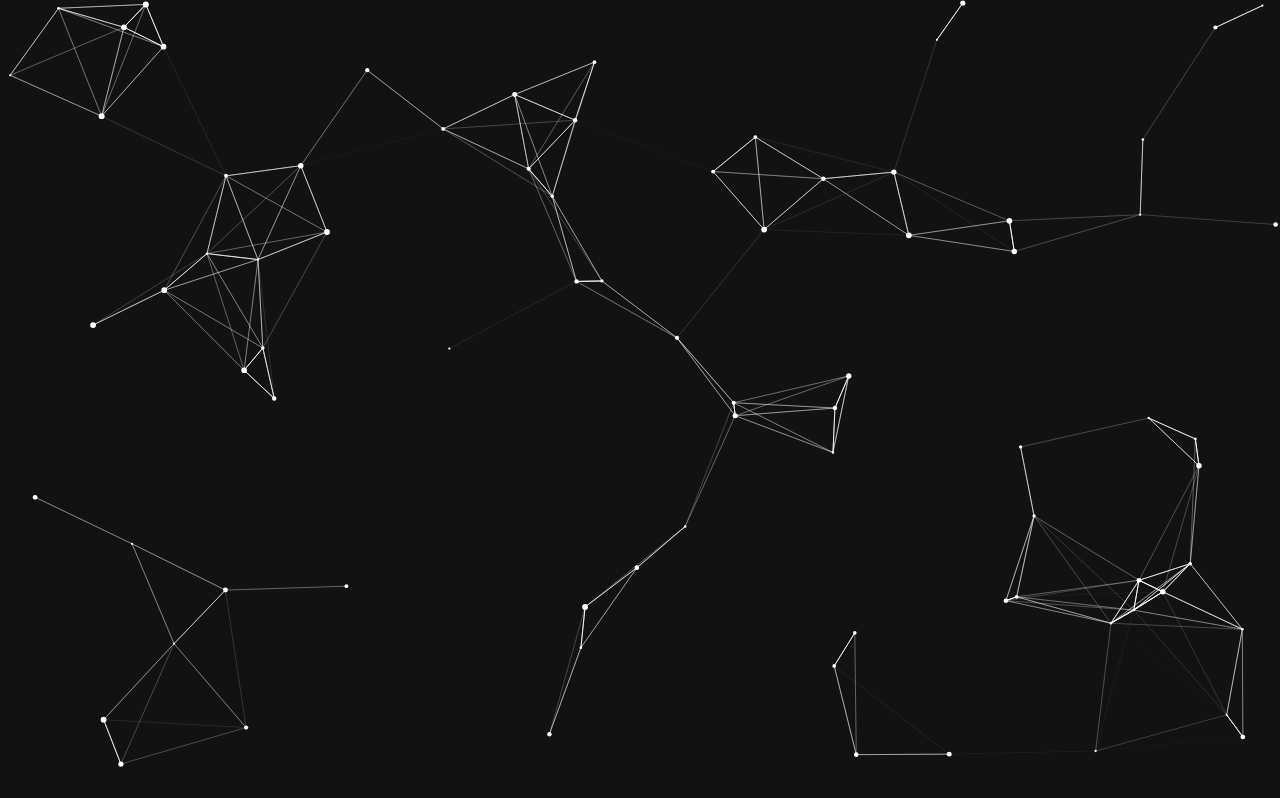
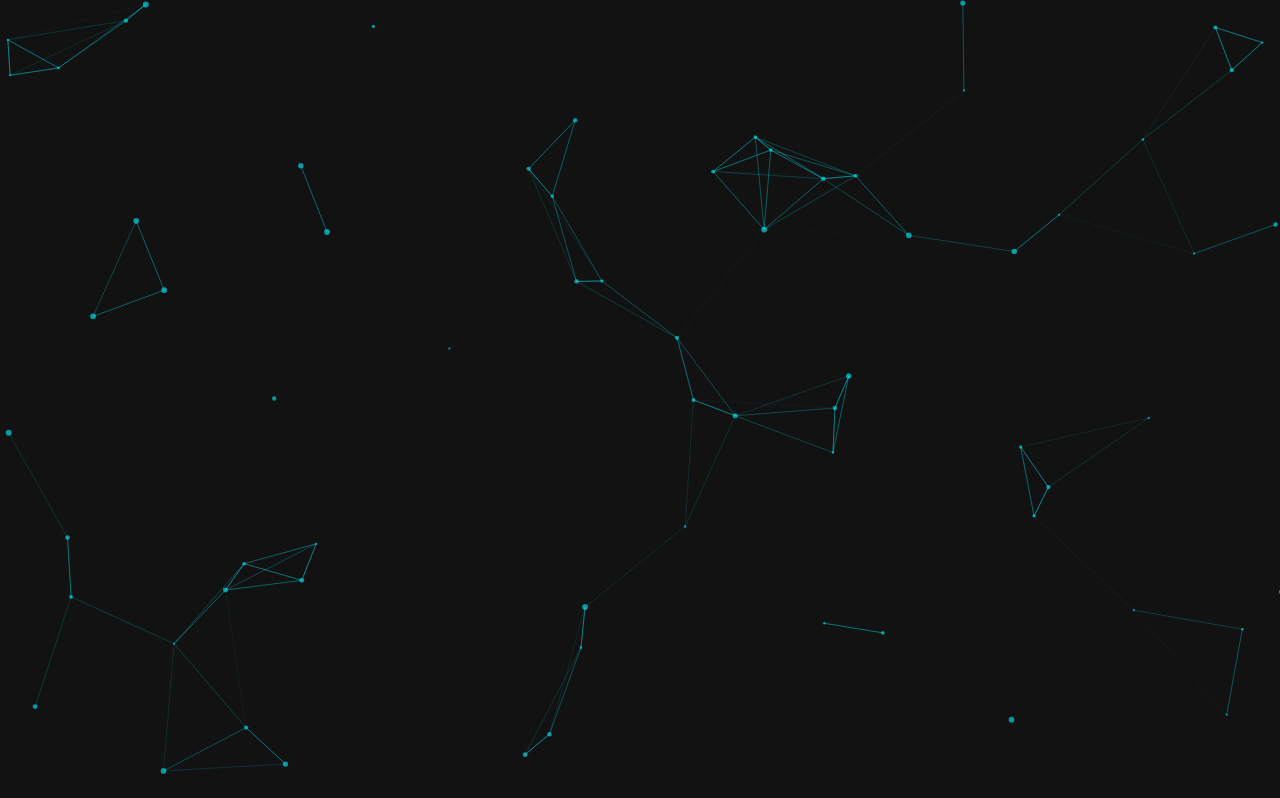
Before and after one commit to AarKasybee/Kasbeet-Engineering-Studios, a React (Create React App) app: page / in a window 1280 px wide. Shown: the top 798 px of the page. Built offline with nearby package versions, Linux system fonts and the light colour scheme.

Commit message:
particles improv

```diff
--- a/src/components/ParticlesBackground.js
+++ b/src/components/ParticlesBackground.js
@@ -13,26 +13,56 @@ function ParticlesBackground() {
   init={particlesInit}
   options={{
     background: {
-          color: "#121212", // matches your dark theme
+      color: "#121212", // dark engineering theme background
+    },
+    fullScreen: {
+      enable: true,
+      zIndex: 0, // ensures particles stay behind your content
     },
     particles: {
-          color: { value: "#ffffff" },
+      number: {
+        value: 60, // balanced count for performance
+        density: { enable: true, area: 800 },
+      },
+      color: {
+        value: "#00f0ff", // neon cyan glow (tech vibe)
+      },
       links: {
         enable: true,
-            color: "#ffffff",
+        color: "#00f0ff",
         distance: 150,
+        opacity: 0.4,
+        width: 1,
       },
       move: {
         enable: true,
         speed: 2,
+        direction: "none",
+        random: false,
+        straight: false,
+        outModes: { default: "out" },
       },
-          number: {
-            value: 80,
+      opacity: {
+        value: 0.6,
+        anim: { enable: false },
       },
       size: {
         value: { min: 1, max: 3 },
       },
+      shape: {
+        type: "circle",
       },
+    },
+    interactivity: {
+      events: {
+        onHover: { enable: true, mode: "repulse" }, // particles react slightly when hovered
+        onClick: { enable: false },
+      },
+      modes: {
+        repulse: { distance: 100 },
+      },
+    },
+    detectRetina: true,
   }}
 />
   );
```
Lines whose indentation alone changed are shown as unchanged.
